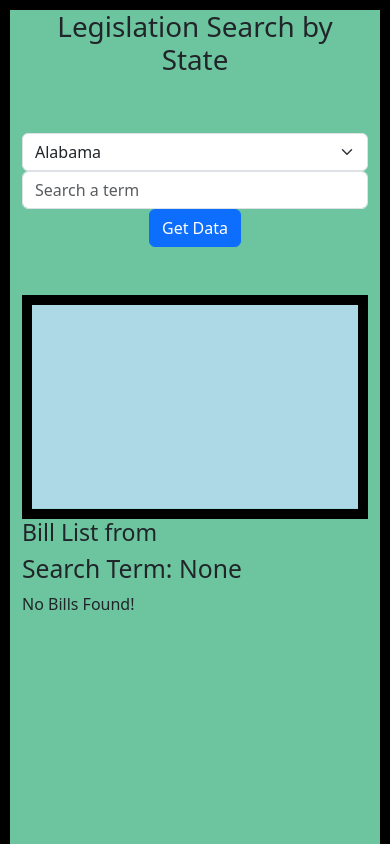
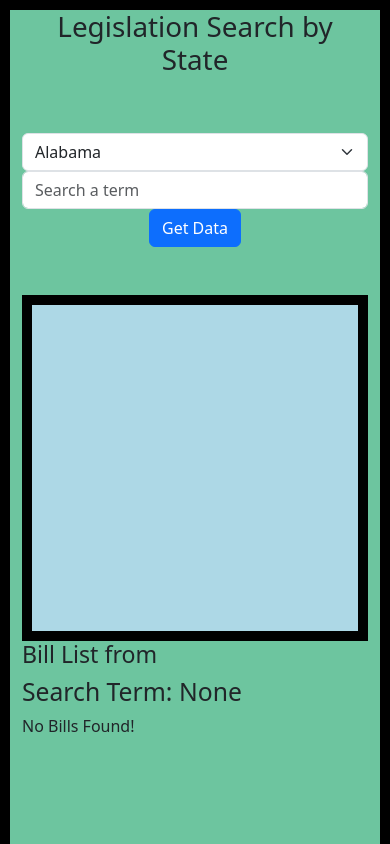
Before and after one commit to Spacenoidx/LegisMap, a React (Vite) app in the folder LegisMap/: page / in a window 390 px wide. Shown: the top 844 px of the page. Built offline with nearby package versions, Linux system fonts and the light colour scheme; some icons are missing.

Commit message:
Change responsiveness throughout sizing.

```diff
--- a/LegisMap/src/App.css
+++ b/LegisMap/src/App.css
@@ -12,3 +12,11 @@
 .scrollable-column {
     overflow-y: auto;
   }
+
+  ListGroup{
+    background-color: aqua;
+  }
+
+    /* .list-group-item {
+        background-color: aqua;
+    } */
--- a/LegisMap/src/legismap.jsx
+++ b/LegisMap/src/legismap.jsx
@@ -122,6 +122,7 @@ function Legismap() {
 			className=""
 			style={{
 				minWidth: "100vw",
+				minHeight: "100vh",
 				backgroundColor: "hsl(154, 43%, 60%)",
 				border: "10px solid black",
 			}}
@@ -134,7 +135,7 @@ function Legismap() {
 			<Row className="justify-content-center align-items-center mb-5">
 				<Col
 					xs={12}
-					md={8}
+					md={12}
 					lg={4}
 					className="d-flex align-items-center justify-content-center"
 				>
@@ -192,15 +193,15 @@ function Legismap() {
 				</Col>
 			</Row>
 			<Row className="mb-5 align-items-end">
-				<Col xs={12} md={6} lg={6} className="">
-					<div
+				<Col xs={12} md={9} lg={9} xl={6} className="">
+					<div height="100%" width="100%"
 						className="map-container align-items-left align-items-bottom"
 						style={{ border: "10px solid black" }}
 					>
-						<svg viewBox="0 0 960 600" width="100%" height="100%">
+						<svg viewBox="0 0 100 100" width="100%" height="80%">
 							<g>
 								<path
-									d="M0,0 L0,600 L960,600 L960,0 Z"
+									d="M0,0 L0,600 L900,600 L960,0 Z"
 									fill="lightblue"
 								/>
 							</g>
@@ -253,8 +254,10 @@ function Legismap() {
 				</Col>
 				<Col
 					xs={12}
-					md={8}
-					lg={6}
+					md={3}
+					lg={3}
+					xl={6}
+					sm={12}
 					className="scrollable-column d-flex flex-column align-items-right"
 				>
 					<h3>Bill List from {displayedState}</h3>
```
